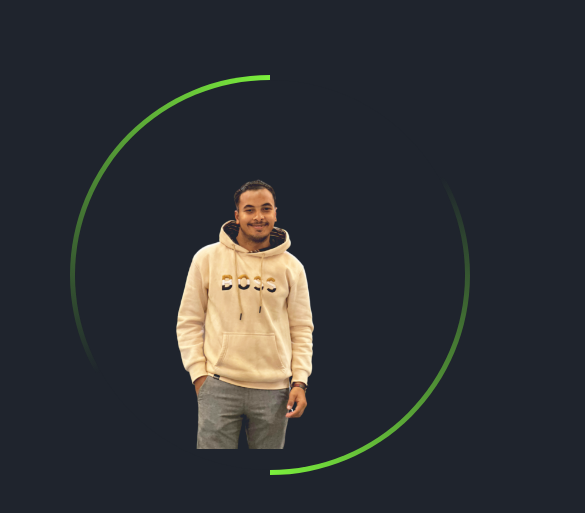
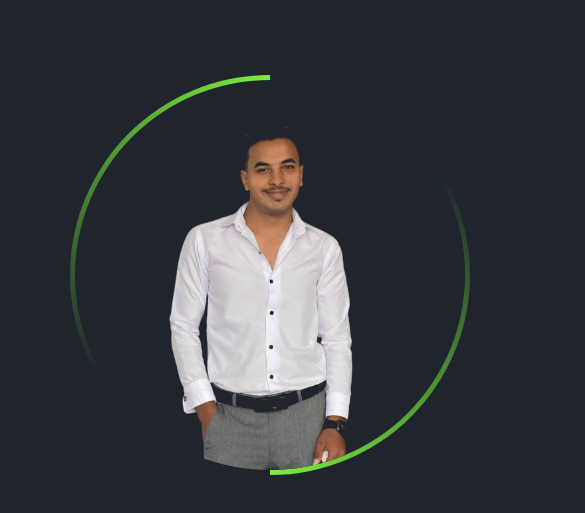
Before and after one commit to ali-mohamed-01/My_Portfolio, a plain HTML site: page index.html in a window 1280 px wide. Shown: the part 165-678 px from the top of the page, 695-1280 px from the left. Drawn offline with nearby package versions, Linux system fonts and the light colour scheme.

Commit message:
Update index.html

```diff
--- a/index.html
+++ b/index.html
@@ -64,7 +64,7 @@
     <div class="home-img">
       <div class="img-box">
         <div class="img-itme">
-          <img src="img/Home1.png" alt="Ali">
+          <img src="img/home.png" alt="Ali">
         </div>
       </div>
     </div>
```
